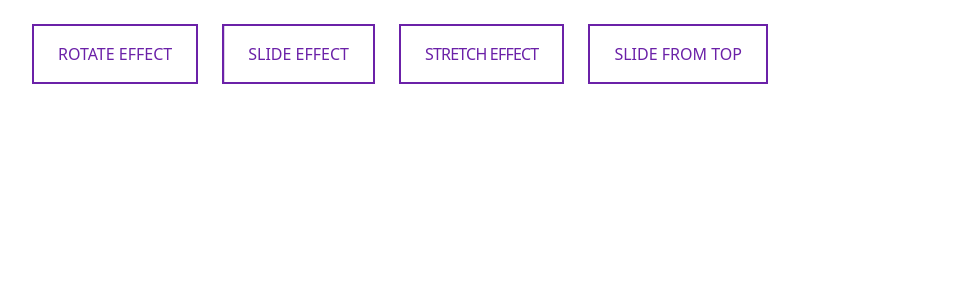
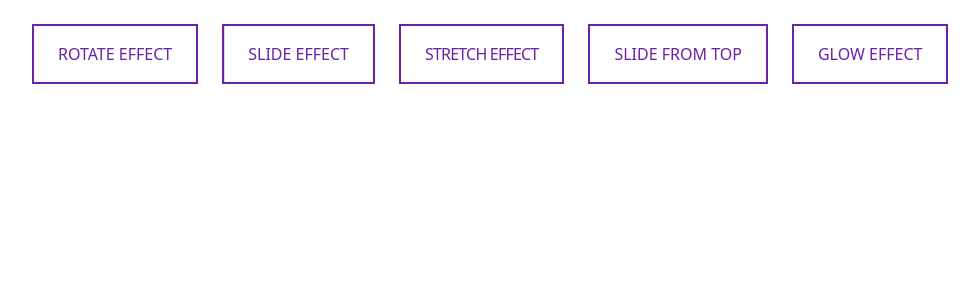
Before and after one commit to exploitenomah/css-animations, a React (Create React App) app: page /buttons in a window 1280 px wide. Shown: the top 300 px of the page, without its empty margins (0-979 px from the left). Built offline with nearby package versions, Linux system fonts and the light colour scheme.

Commit message:
create glow effect btn

```diff
--- a/src/pages/Buttons.js
+++ b/src/pages/Buttons.js
@@ -31,6 +31,13 @@ export default function Buttons() {
         hover:text-white hover:rounded-md`}>
          slide from top
       </ButtonBase>
+      <ButtonBase className={`relative text-purple-800 linear duration-300 border-2 border-purple-800
+        before:absolute before:h-[500px] before:w-1/5 before:z-10 before:bg-white
+        before:top-0 before:left-0 before:translate-y-0 before:rotate-[-45deg]
+        before:linear before:duration-500 hover:before:translate-y-[-100%] hover:before:rotate-[-45deg]
+        hover:text-white hover:bg-purple-900/80`}>
+         glow effect
+      </ButtonBase>
     </main>
   )
 }
```
